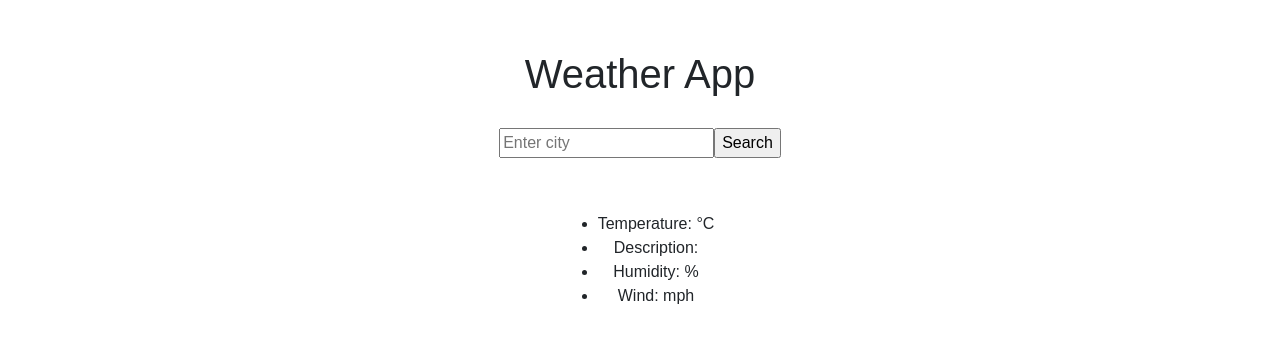
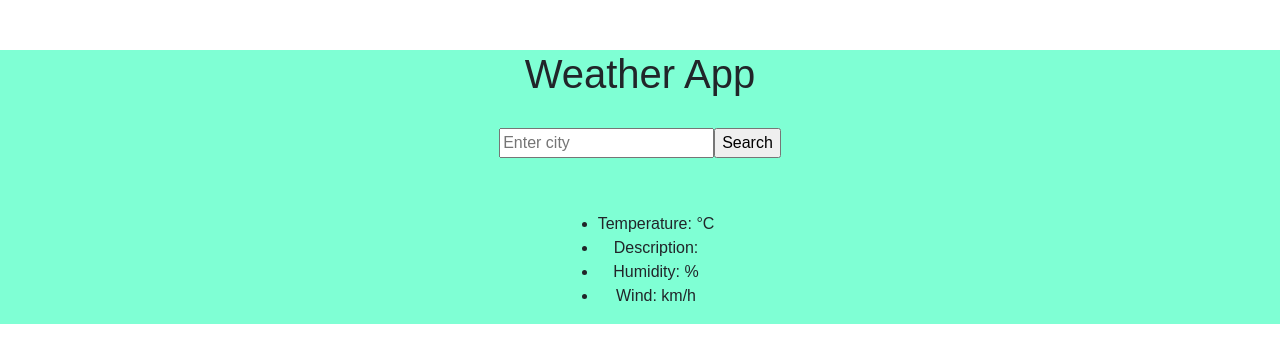
Before and after one commit to Oksana796/react-ajax-search-engine, a React app: page / in a window 1280 px wide. Built offline with nearby package versions, Linux system fonts and the light colour scheme.

```diff
--- a/src/SearchCity.js
+++ b/src/SearchCity.js
@@ -55,7 +55,7 @@
         <li>Temperature: {temperature}°C</li>
         <li>Description: {description}</li>
         <li>Humidity: {humidity}%</li>
-        <li>Wind: {wind}mph</li>
+        <li>Wind: {wind}km/h</li>
       </ul>
     </div>
   );
--- a/src/styles.css
+++ b/src/styles.css
@@ -2,6 +2,7 @@
   font-family: sans-serif;
   text-align: center;
   margin-top: 50px;
+  background-color: aquamarine;
 }
 form {
   margin: 30px 0;
```
Also changed, not shown: package.json (+2 -7 lines).
